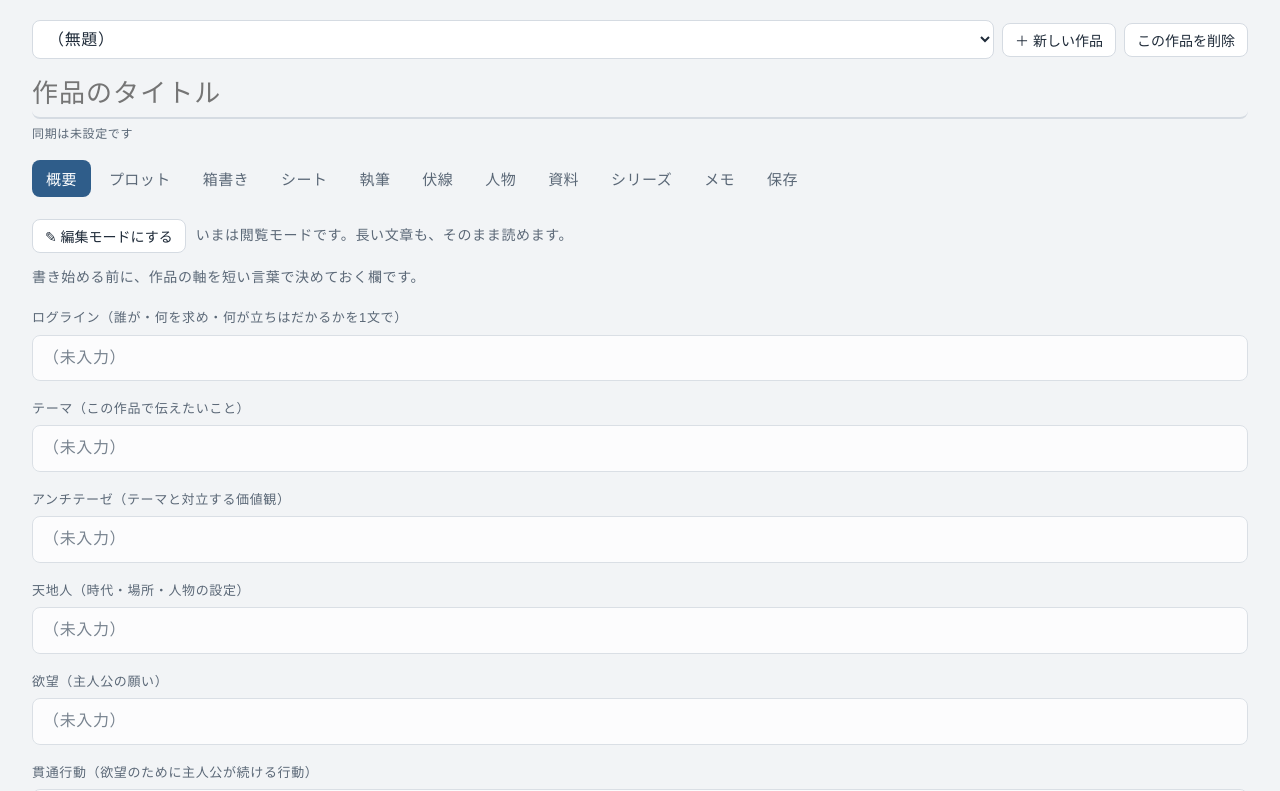
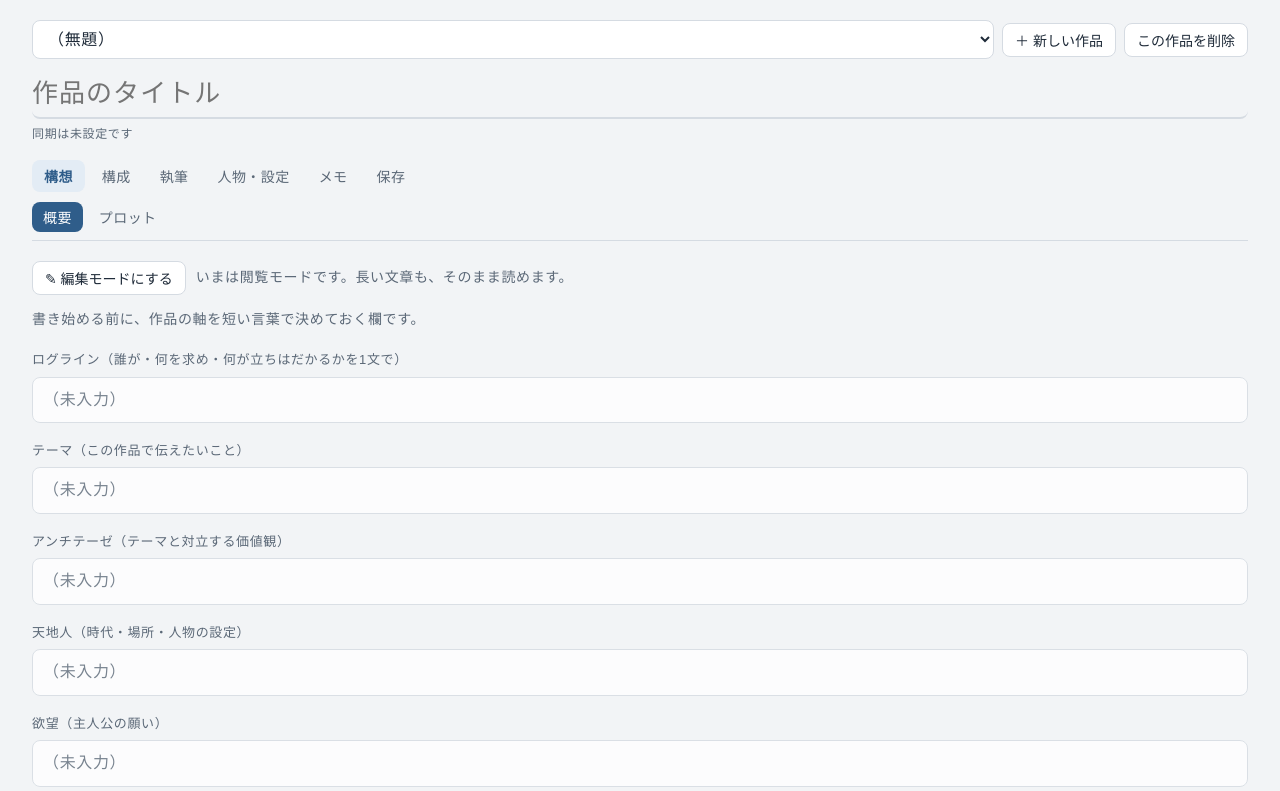
Before and after one commit to mpa-quest/created-novel, a plain HTML site: page index.html in a window 1280 px wide. Shown: the top 791 px of the page. Drawn offline with Linux system fonts and the light colour scheme; a web font is replaced by a local one.

Commit message:
Add files via upload

```diff
--- a/index.html
+++ b/index.html
@@ -16,7 +16,7 @@
   <input class="title" data-p="title" placeholder="作品のタイトル" aria-label="作品のタイトル">
   <div id="sync" class="sync" aria-live="polite"></div>
   <div id="warn" class="warn" hidden>端末内への保存に失敗しました（空き容量不足の可能性があります）。「保存」タブで書き出して控えを取ってください。</div>
-  <nav id="tabs" role="tablist"></nav>
+  <nav id="tabs" aria-label="アプリメニュー"></nav>
   <main id="main"></main>
 </div>
 <script>
@@ -882,7 +882,15 @@ const uid=()=>Math.random().toString(36).slice(2,9);
 const roBox=(l,v)=>`<div class="f"><span>${l}</span><div class="ro${v?'':' mut'}">${v?esc(v):'（未入力）'}</div></div>`;
 const ta=(l,a,v,r,h)=>RO?roBox(l,v):`<label class="f"><span>${l}</span><textarea rows="${r||3}" ${a} placeholder="${h||''}">${esc(v)}</textarea></label>`;
 const ip=(l,a,v,h)=>RO?roBox(l,v):`<label class="f"><span>${l}</span><input ${a} value="${esc(v)}" placeholder="${h||''}"></label>`;
-const TABS=[['ov','概要'],['plot','プロット'],['scenes','箱書き'],['sheet','シート'],['write','執筆'],['fs','伏線'],['chars','人物'],['refs','資料'],['series','シリーズ'],['memo','メモ'],['io','保存']];
+const NAV_GROUPS=[
+  {id:"idea",label:"構想",tabs:[["ov","概要"],["plot","プロット"]]},
+  {id:"structure",label:"構成",tabs:[["scenes","箱書き"],["sheet","シート"],["fs","伏線"]]},
+  {id:"writing",label:"執筆",tabs:[["write","本文"]]},
+  {id:"settings",label:"人物・設定",tabs:[["chars","人物"],["refs","資料"],["series","シリーズ"]]},
+  {id:"memo",label:"メモ",tabs:[["memo","メモ"]]},
+  {id:"save",label:"保存",tabs:[["io","保存"]]}
+];
+const NAV_LAST={idea:"ov",structure:"scenes",writing:"write",settings:"chars",memo:"memo",save:"io"};
 
 function bar(kind,i,n,label){if(RO)return `<div class="bar sb"><b>${label}</b></div>`;
   return `<div class="bar sb"><b>${label}</b><button data-act="up" data-k="${kind}" data-i="${i}" ${i===0?'disabled':''} aria-label="上へ">↑</button><button data-act="down" data-k="${kind}" data-i="${i}" ${i===n-1?'disabled':''} aria-label="下へ">↓</button><button data-act="del" data-k="${kind}" data-i="${i}">削除</button></div>`;
@@ -1048,7 +1056,9 @@ const VIEWS={
     <button class="pri" data-act="import">読み込む</button>`
 };
 function render(){
-  document.getElementById('tabs').innerHTML=TABS.map(([k,l])=>`<button role="tab" data-act="tab" data-k="${k}" aria-selected="${k===tab}">${l}</button>`).join('');
+  const activeGroup=NAV_GROUPS.find(group=>group.tabs.some(([key])=>key===tab))||NAV_GROUPS[0];
+  NAV_LAST[activeGroup.id]=tab;
+  document.getElementById('tabs').innerHTML=`<div class="nav-main" role="tablist" aria-label="メニュー分類">${NAV_GROUPS.map(group=>`<button role="tab" data-act="navgroup" data-k="${group.id}" aria-selected="${group.id===activeGroup.id}" aria-controls="nav-subtabs">${group.label}</button>`).join('')}</div><div class="nav-sub" id="nav-subtabs" role="tablist" aria-label="${activeGroup.label}">${activeGroup.tabs.map(([key,label])=>`<button role="tab" data-act="tab" data-k="${key}" aria-selected="${key===tab}">${label}</button>`).join('')}</div>`;
   const sh=document.querySelector('.sheet'),sl=sh?sh.scrollLeft:0;RO=(tab in EDIT)&&!EDIT[tab];const ls=document.querySelector('.side .list'),lt=(ls&&lastTab===tab)?ls.scrollTop:0;document.getElementById('main').innerHTML=(tab in EDIT?modeBar():'')+VIEWS[tab]();lastTab=tab;const ls2=document.querySelector('.side .list');if(ls2&&lt)ls2.scrollTop=lt;const sh2=document.querySelector('.sheet');if(sh2)sh2.scrollLeft=sl;
   document.querySelector('.title').value=S.title||'';renderWbar();fetchVisible();
 }
@@ -1133,6 +1143,7 @@ document.addEventListener('click',async e=>{document.querySelectorAll('details.m
   if(act==='imdel'){if(!arm(b,'×','削除？'))return;tgt(b.dataset.t).imgs.splice(+b.dataset.j,1);savesc(b.dataset.t);render();return}
   if(act==='xadd'){const c=S.chars[i];(c.extra=c.extra||[]).push({k:'',v:''});save();render();const el=document.querySelector('[data-x="'+i+'.'+(c.extra.length-1)+'"][data-xk="k"]');if(el)el.focus();return}
   if(act==='xdel'){if(!b.classList.contains('armed')){b.classList.add('armed');b.textContent='もう一度押して削除';setTimeout(()=>{b.classList.remove('armed');b.textContent='削除'},3000);return}S.chars[i].extra.splice(+b.dataset.j,1);save();render();return}
+  if(act==='navgroup'){const group=NAV_GROUPS.find(item=>item.id===k);if(group){tab=NAV_LAST[group.id]||group.tabs[0][0];render()}return}
   if(act==='tab'){tab=k;render();return}
   if(act==='add'){if(k==='chars'){NEWGRP=cgSel()>=0?S.cg[cgSel()]:((S.chars[selChar()]||{}).grp||'');SEL.chars=S.chars.length;SEL.cg=-1}S[k].push(k==='scenes'?{id:uid(),lv:+b.dataset.lv||3,part:lastPart(),title:'',place:'',time:'',emv:'',chars:'',event:'',memo:''}:{id:uid(),name:'',role:'',want:'',flaw:'',secret:'',grp:NEWGRP||''});save();render();if(k==='scenes')window.scrollTo(0,document.body.scrollHeight);return}
   if(act==='up'||act==='down'){if(k==='scenes'){const j=sibIdx(i,act==='up'?-1:1);if(j>=0){const L=S.scenes;[L[i],L[j]]=[L[j],L[i]]}}else{const j=act==='up'?i-1:i+1;[S[k][i],S[k][j]]=[S[k][j],S[k][i]];if(k==='chars')SEL.chars=j}save();render();return}
--- a/style.css
+++ b/style.css
@@ -114,30 +114,60 @@ body {
   border-color: var(--accent);
 }
 
-/* 上部ナビゲーションタブ */
-nav {
-  display: flex;
-  gap: 4px;
-  overflow-x: auto;
+/* 大分類とサブタブを分けた、横スクロール可能なメニュー */
+#tabs {
   margin: 14px 0 20px;
-  padding-bottom: 2px;
+  border-bottom: 1px solid var(--line);
 }
 
-nav button {
+.nav-main,
+.nav-sub {
+  display: flex;
+  align-items: center;
+  gap: 5px;
+  overflow-x: auto;
+  scrollbar-width: thin;
+}
+
+.nav-main {
+  padding-bottom: 5px;
+}
+
+.nav-sub {
+  min-height: 43px;
+  padding: 5px 0 7px;
+}
+
+.nav-main button,
+.nav-sub button {
   flex: none;
   border: 0;
   background: transparent;
   color: var(--sub);
   font-family: inherit;
   font-weight: 500;
-  font-size: 15px;
-  padding: 8px 14px;
   border-radius: 8px;
   cursor: pointer;
   letter-spacing: 0.03em;
 }
 
-nav button[aria-selected="true"] {
+.nav-main button {
+  font-size: 14px;
+  padding: 6px 12px;
+}
+
+.nav-sub button {
+  font-size: 14px;
+  padding: 5px 11px;
+}
+
+.nav-main button[aria-selected="true"] {
+  background: var(--soft);
+  color: var(--accent);
+  font-weight: 700;
+}
+
+.nav-sub button[aria-selected="true"] {
   background: var(--accent);
   color: var(--on);
 }
--- a/sw.js
+++ b/sw.js
@@ -20,7 +20,7 @@
  * キャッシュの保存先につける名前（バージョン）です。
  * アプリの画面やアイコンを大幅に更新したときは、この文字を変えると新しい内容が読み込まれます。
  */
-const CACHE_NAME = "sousaku-note-cache-v7";
+const CACHE_NAME = "sousaku-note-cache-v8";
 
 
 /**
```
